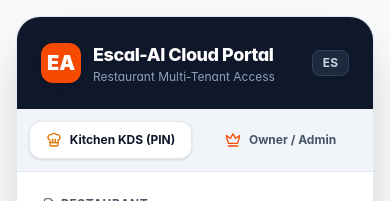
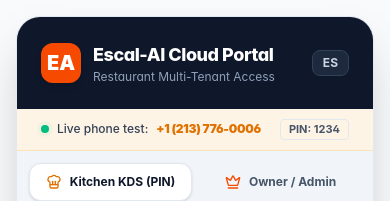
Before and after one commit to escal-ai/escal-ai-portal, a Next.js app: page / in a window 390 px wide. Shown: the top 201 px of the page. Built offline with nearby package versions, Linux system fonts and the light colour scheme; no server answers.

Commit message:
feat(ui): add live demo phone banner on login screen for sales calls

```diff
--- a/src/components/auth/LoginView.tsx
+++ b/src/components/auth/LoginView.tsx
@@ -208,6 +208,28 @@ export const LoginView: React.FC<LoginViewProps> = ({
           >
             {lang === "es" ? "EN" : "ES"}
           </button>
+        </div>
+
+        {/* Live Demo Callout for Prospective Clients */}
+        <div className="bg-amber-500/10 border-b border-amber-500/20 px-6 py-2.5 flex items-center justify-between text-xs">
+          <div className="flex items-center gap-2">
+            <span className="relative flex h-2 w-2">
+              <span className="animate-ping absolute inline-flex h-full w-full rounded-full bg-emerald-400 opacity-75"></span>
+              <span className="relative inline-flex rounded-full h-2 w-2 bg-emerald-500"></span>
+            </span>
+            <span className="font-medium text-[var(--text-secondary)]">
+              {lang === "es" ? "Prueba en vivo llamando al:" : "Live phone test:"}
+            </span>
+            <a
+              href="tel:+12137760006"
+              className="font-black text-amber-600 dark:text-amber-400 hover:underline tracking-tight"
+            >
+              +1 (213) 776-0006
+            </a>
+          </div>
+          <span className="text-[11px] font-bold text-[var(--text-muted)] bg-[var(--surface-base)] px-2 py-0.5 rounded border border-[var(--border-subtle)]">
+            PIN: 1234
+          </span>
         </div>
 
         {/* Tab Switcher: Cocina KDS vs Dueño */}
```
